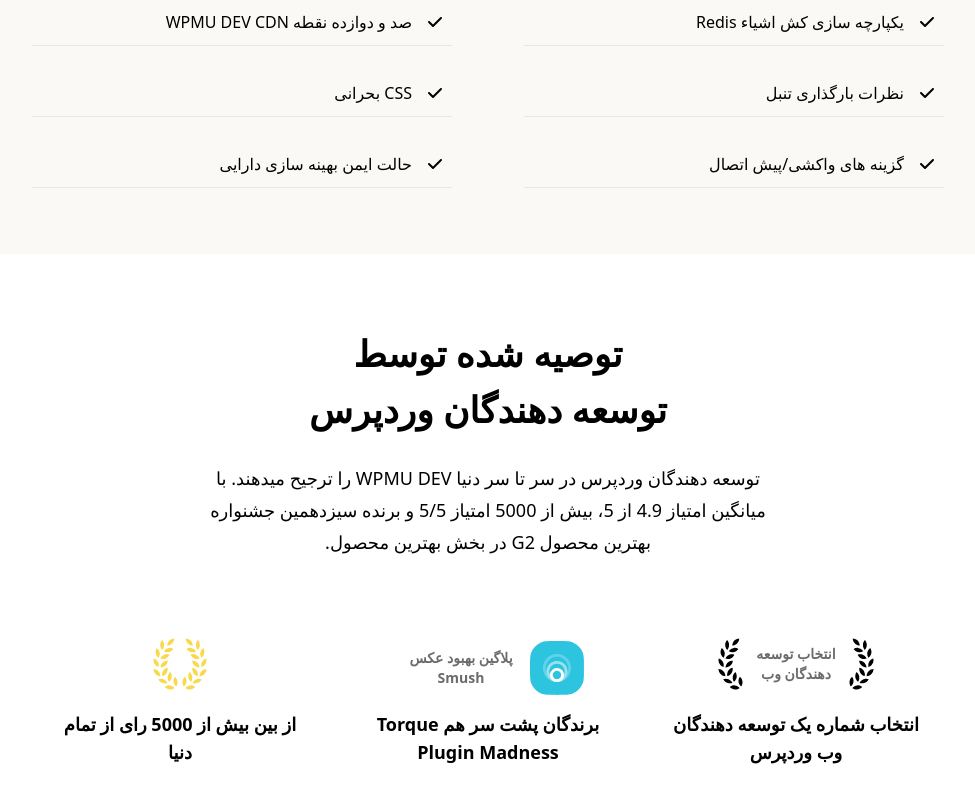
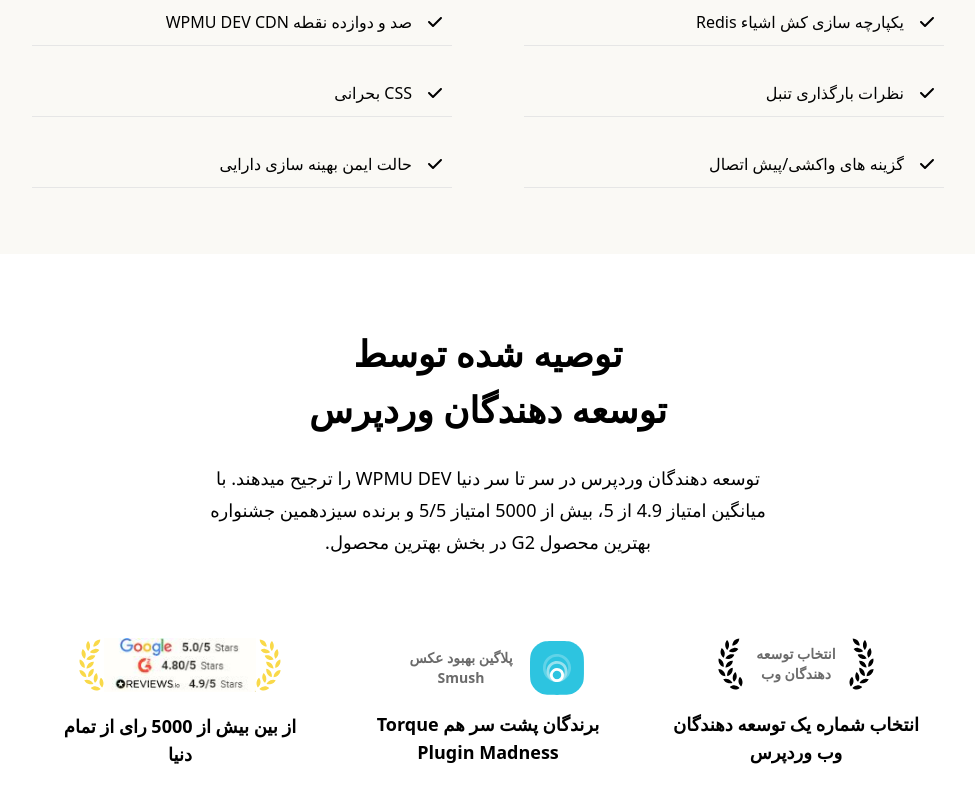
Before and after one commit to mahyarErshad/hummingbird, a React (Create React App) app: page / in a window 1280 px wide. Shown: the part 5164-5964 px from the top of the page, without its empty margins (152-1127 px from the left). Built offline with nearby package versions, Linux system fonts and the light colour scheme; a web font is replaced by a local one.

Commit message:
Added 3 images

```diff
--- a/src/Components/Body/Badges.jsx
+++ b/src/Components/Body/Badges.jsx
@@ -1,6 +1,9 @@
 import React, { memo } from "react";
 import { ReactComponent as Wheat } from "../../assets/images/wheat.svg";
 import { ReactComponent as Smush } from "../../assets/images/smush.svg";
+import googleReviews from "../../assets/images/googleReview.JPG";
+import g2 from "../../assets/images/g2.JPG";
+import reviews from "../../assets/images/reviews.JPG";
 
 function Badges() {
   return (
@@ -25,9 +28,13 @@ function Badges() {
           <p className="text-center text-lg font-bold">برندگان پشت سر هم Torque Plugin Madness</p>
         </div>
         <div className="flex-center max-w-[16.25rem] flex-col">
-          <div className="flex-center gap-1 mb-5">
+          <div className="flex-center mb-5">
             <Wheat className="flip" fill="#F9D949" />
-
+            <div className="max-w-[9.5rem]">
+              <img src={googleReviews} alt="Google Reviews" />
+              <img src={g2} alt="G2 Reviews" />
+              <img src={reviews} alt="Reviews" />
+            </div>
             <Wheat fill="#F9D949" />
           </div>
           <p className="text-center text-lg font-bold">از بین بیش از 5000 رای از تمام دنیا</p>
```
